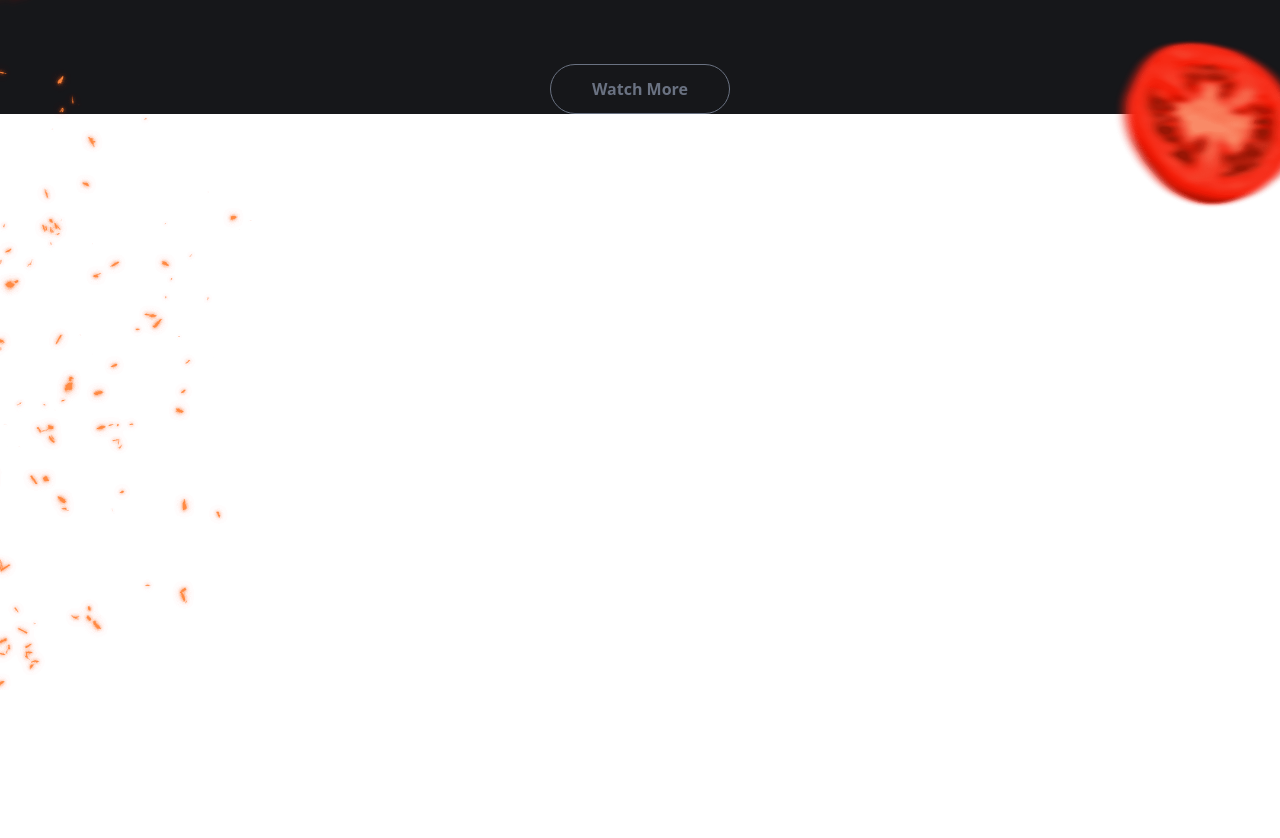
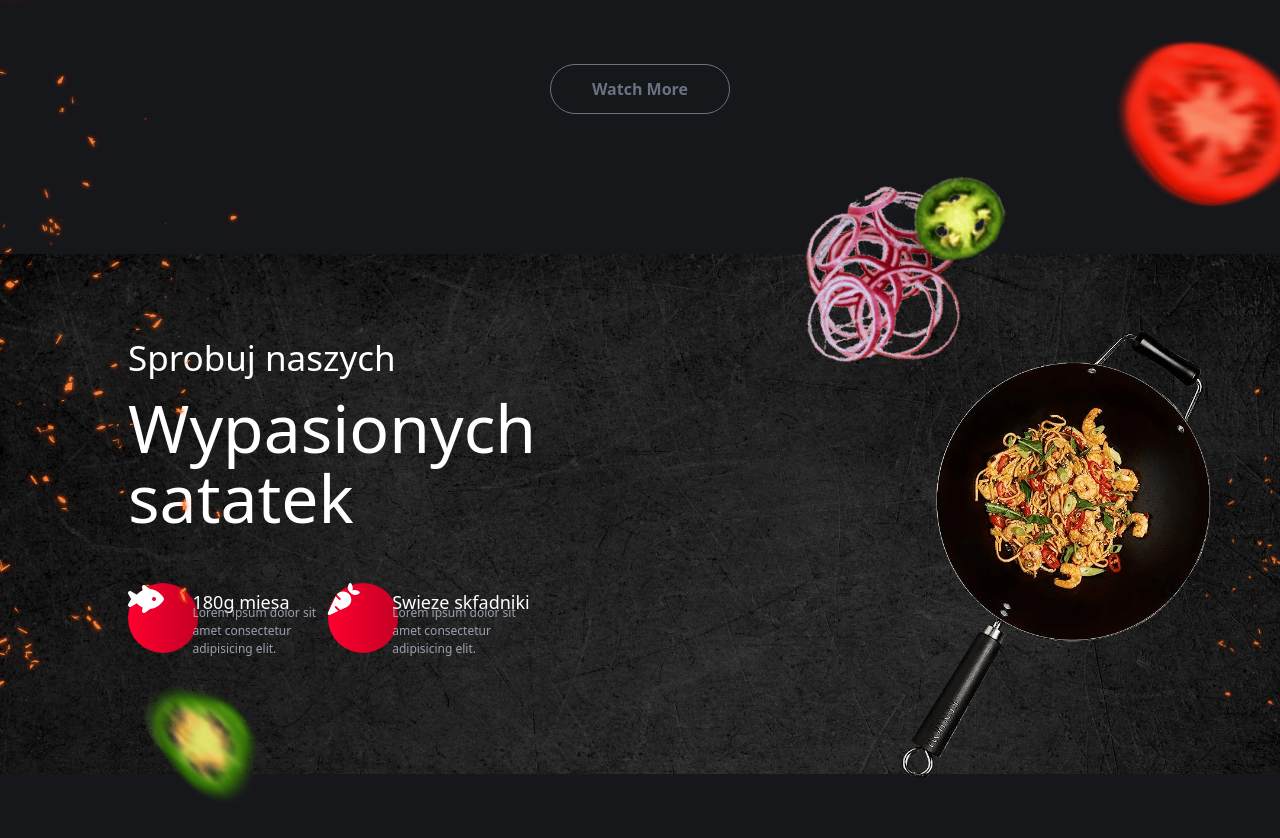
Before and after one commit to CodeWithAdityaKumar/team-endeavor, a React (Vite) app: page / in a window 1280 px wide. Shown: the part 2206-3044 px from the top of the page. Before the commit the page ends 2896 px from the top, so only its background shows below. Built offline with nearby package versions, Linux system fonts and the light colour scheme.

Commit message:
added promo section

```diff
--- a/src/App.jsx
+++ b/src/App.jsx
@@ -2,6 +2,7 @@ import './App.css'
 import Navbar from './components/Navbar.jsx'
 import Hero from './components/Hero.jsx'
 import MenuSection from './components/MenuSection.jsx'
+import PromoSection from './components/PromoSection.jsx'
 
 export default function App() {
   return (
@@ -12,6 +13,8 @@ export default function App() {
       <Hero />
       {/* Menu section */}
       <MenuSection />
+      {/* Promo section */}
+      <PromoSection />
     </div>
   )
 }
--- /dev/null
+++ b/src/components/PromoSection.jsx
@@ -0,0 +1,51 @@
+/*
+  PromoSection component replicating Section 2 from public/index3.html.
+  Background uses the same main image with overlaying content, headings, buttons, and decorative images.
+*/
+
+export default function PromoSection() {
+  return (
+    <div className="section2 w-full min-h-[100vh] bg-[#16171a] relative overflow-visible md:overflow-hidden">
+      <div
+        className="footer_primary w-full h-auto md:h-[65%] bg-cover relative md:absolute md:top-1/2 md:-translate-y-1/2 py-12 md:py-0"
+        style={{ backgroundImage: "url('/assests/main%20image.jpg')" }}
+      >
+        <div className="heading_text">
+          <h2 className="text-white text-[8vw] md:text-[35px] font-normal relative md:absolute md:left-[10%] md:top-[15%] pl-[6%] pt-[6%] md:pl-0 md:pt-0">
+            Sprobuj naszych
+          </h2>
+          <h1 className="text-white text-[10vw] md:text-[66px] w-[80%] md:w-[20%] leading-[60px] md:leading-[70px] relative md:absolute md:left-[10%] md:top-[25%] pl-[6%] mt-2 md:pl-0">
+            Wypasionych satatek
+          </h1>
+        </div>
+
+        <div className="button_section w-[88%] md:w-[30%] h-auto md:h-[20%] relative md:absolute md:top-[60%] md:left-[10%] flex flex-col md:flex-row gap-4 md:gap-0 items-center justify-between mt-6 md:mt-0 pl-[6%] md:pl-0">
+          <div className="btn_1 w-full md:w-[48%] h-[90px] md:h-full flex items-center relative">
+            <i className="fa-solid fa-fish-fins text-white text-[32px] w-[70px] h-[70px] rounded-[50px] bg-[linear-gradient(90deg,rgba(0,0,0,0)_-34%,rgba(255,0,47,1)_0%,rgba(198,0,36,1)_100%)] shadow-icon flex items-center justify-center"></i>
+            <h2 className="text-white text-[16px] md:text-[18px] absolute left-[35%] top-[22%] w-[80%]">180g miesa</h2>
+            <p className="text-gray-400 w-[80%] text-[12px] absolute left-[35%] bottom-[12%]">Lorem ipsum dolor sit amet consectetur adipisicing elit.</p>
+          </div>
+          <div className="btn_1 w-full md:w-[48%] h-[90px] md:h-full flex items-center relative">
+            <i className="fa-solid fa-carrot text-white text-[32px] w-[70px] h-[70px] rounded-[50px] bg-[linear-gradient(90deg,rgba(0,0,0,0)_-34%,rgba(255,0,47,1)_0%,rgba(198,0,36,1)_100%)] shadow-icon flex items-center justify-center"></i>
+            <h2 className="text-white text-[16px] md:text-[18px] absolute left-[35%] top-[22%] w-[80%]">Swieze skfadniki</h2>
+            <p className="text-gray-400 w-[80%] text-[12px] absolute left-[35%] bottom-[12%]">Lorem ipsum dolor sit amet consectetur adipisicing elit.</p>
+          </div>
+        </div>
+
+        <div className="fry_pan hidden md:block">
+          <img src="/assests/section%202%20footer%20image.png" alt="fry pan" className="w-[35%] absolute right-0 rotate-90 top-[28%]" />
+        </div>
+        <div className="motion_green_chilli hidden md:block">
+          <img src="/assests/green%20chilli.png" alt="green chilli" className="w-[12%] rotate-45 absolute top-[80%] left-[10%]" />
+        </div>
+        <div className="onion_with_chilli hidden md:block">
+          <img src="/assests/onion%20and%20chilli.png" alt="onion and chilli" className="w-[20%] absolute right-[19%] top-[-20%] -rotate-[20deg]" />
+        </div>
+      </div>
+
+      <div className="fire_particles_section2 hidden md:block">
+        <img src="/assests/Fire%20Particles.png" alt="fire particles" className="z-[50] absolute right-[-25%] top-[30%] w-[32%]" />
+      </div>
+    </div>
+  )
+}
```
